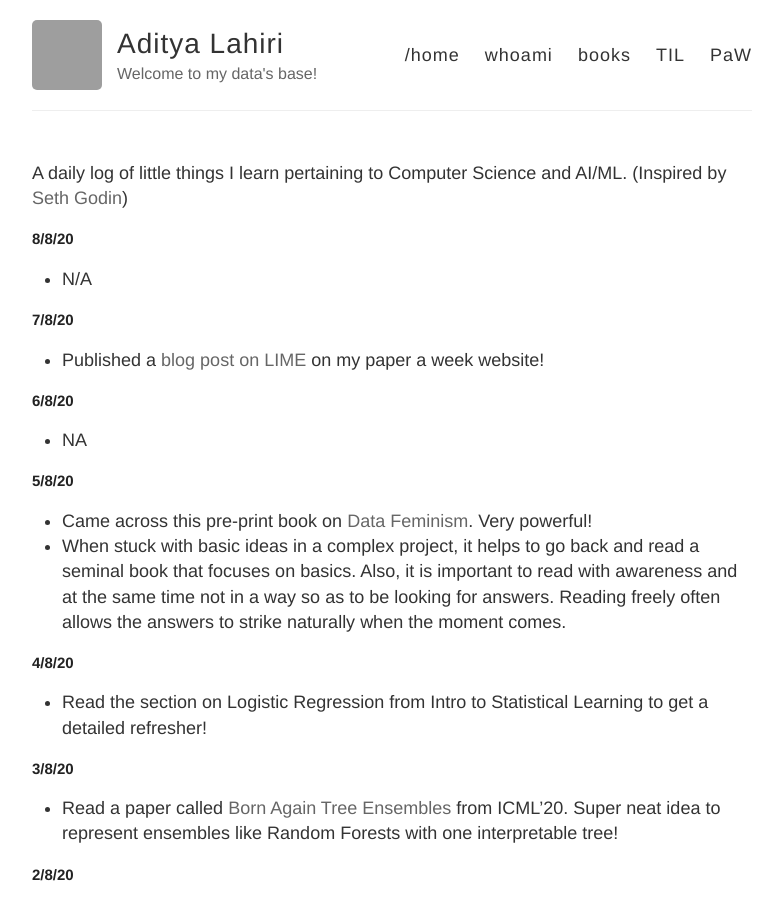
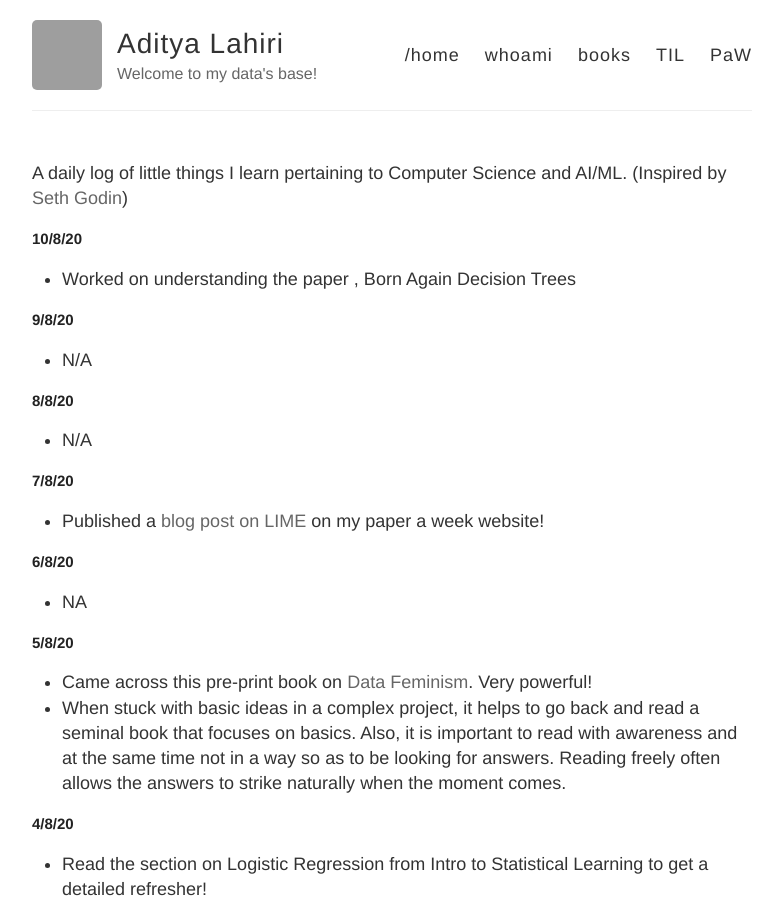
Before and after one commit to adityalahiri/adityalahiri.github.io, a Jekyll site: the page built from TIL.md, in a window 1280 px wide and 900 px high. Shown: the whole window, without its empty margins (248-1030 px from the left). Built offline with Jekyll 4.4.1, drawn with Linux system fonts in a browser that asks for light colours; our own code applies the rules of GitHub Pages for plain Markdown files; grey boxes are pictures that could not be loaded.

Commit message:
Update for 9.8 and 10.8

```diff
--- a/TIL.md
+++ b/TIL.md
@@ -1,5 +1,13 @@
 A daily log of little things I learn pertaining to Computer Science and AI/ML.
 (Inspired by [Seth Godin](https://seths.blog/))
+
+## 10/8/20
+
+* Worked on understanding the paper , Born Again Decision Trees
+
+## 9/8/20
+
+* N/A
 
 ## 8/8/20
 
```
